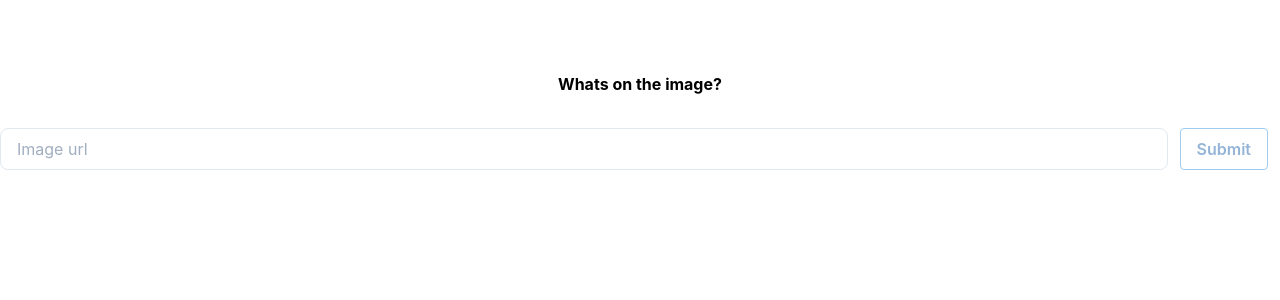
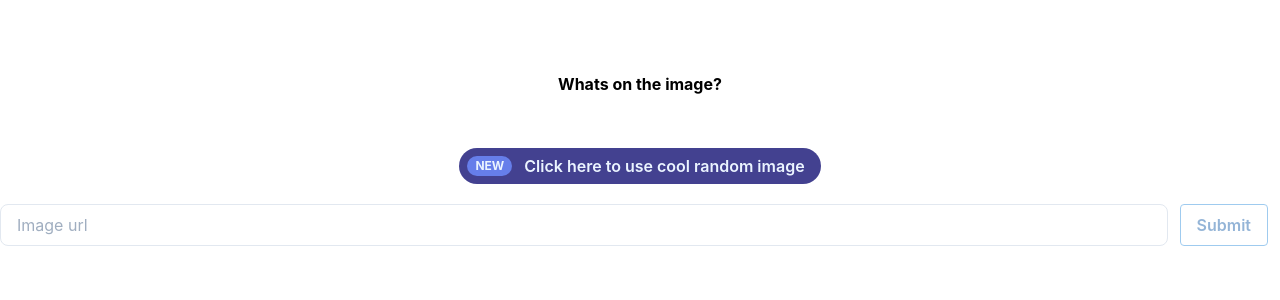
Before and after one commit to KHOLAD/react-hook-canvas, a React (Create React App) app: page / in a window 1280 px wide. Shown: the top 300 px of the page. Built offline with nearby package versions, Linux system fonts and the light colour scheme.

Commit message:
Random image generator added

```diff
--- a/src/App.js
+++ b/src/App.js
@@ -2,6 +2,7 @@ import React, {useCallback, useState} from 'react';
 import './App.css';
 import {ImageFormComponent} from "./components/form/form-container";
 import {CanvasImagesContainer} from "./components/canvas/image-container";
+import {DefaultImageComponent} from "./components/recommended";
 
 function App() {
     const [ imageUrl, setImageUrl ] = useState(null);
@@ -13,6 +14,7 @@ function App() {
     return (
         <div className="m-10 flex flex-col items-center flex container mx-auto">
             <h1 className="m-8 font-bold">Whats on the image?</h1>
+            <DefaultImageComponent handleClick={ handleSubmit } />
 
             <ImageFormComponent onsubmit={ handleSubmit } />
             { imageUrl && <CanvasImagesContainer imageUrl={ imageUrl } /> }
--- /dev/null
+++ b/src/components/recommended.jsx
@@ -0,0 +1,29 @@
+import React from "react";
+
+const cat_images = [
+    'https://external-content.duckduckgo.com/iu/?u=https%3A%2F%2Fcreativepool.com%2Ffiles%2Fcandidate%2Fportfolio%2Ffull%2F1118418.jpg&f=1&nofb=1',
+    'https://external-content.duckduckgo.com/iu/?u=https%3A%2F%2Fi.pinimg.com%2Foriginals%2F0f%2F10%2Fbd%2F0f10bd1dbecaa2bfd33612bb04d99347.jpg&f=1&nofb=1',
+    'https://external-content.duckduckgo.com/iu/?u=https%3A%2F%2Fi.pinimg.com%2Foriginals%2F81%2F34%2Fbe%2F8134bec85c41d6ad60fd25d5b9d22e3c.jpg&f=1&nofb=1',
+    'https://external-content.duckduckgo.com/iu/?u=http%3A%2F%2Fi.telegraph.co.uk%2Fmultimedia%2Farchive%2F01834%2Fcat-thumbs-up_1834999i.jpg&f=1&nofb=1',
+    'https://external-content.duckduckgo.com/iu/?u=https%3A%2F%2Fi.redd.it%2F9ntqak56mqh21.jpg&f=1&nofb=1',
+    'https://external-content.duckduckgo.com/iu/?u=http%3A%2F%2Fi.imgur.com%2FlCFGt7m.jpg&f=1&nofb=1'
+];
+
+export const DefaultImageComponent = ({handleClick}) => {
+
+  const onClick = () => {
+      handleClick(cat_images[Math.floor(Math.random() * cat_images.length)]);
+  };
+
+  return (
+      <div className="m-1 w-full text-center py-4 lg:px-4" onClick={ onClick }>
+          <div
+              className="cursor-pointer select-none p-2 bg-indigo-800 items-center text-indigo-100 leading-none lg:rounded-full flex lg:inline-flex"
+              role="alert">
+                    <span
+                        className="flex rounded-full bg-indigo-500 uppercase px-2 py-1 text-xs font-bold mr-3">New</span>
+              <span className="font-semibold mr-2 text-left flex-auto">Click here to use cool random image</span>
+          </div>
+      </div>
+  )
+};
```
